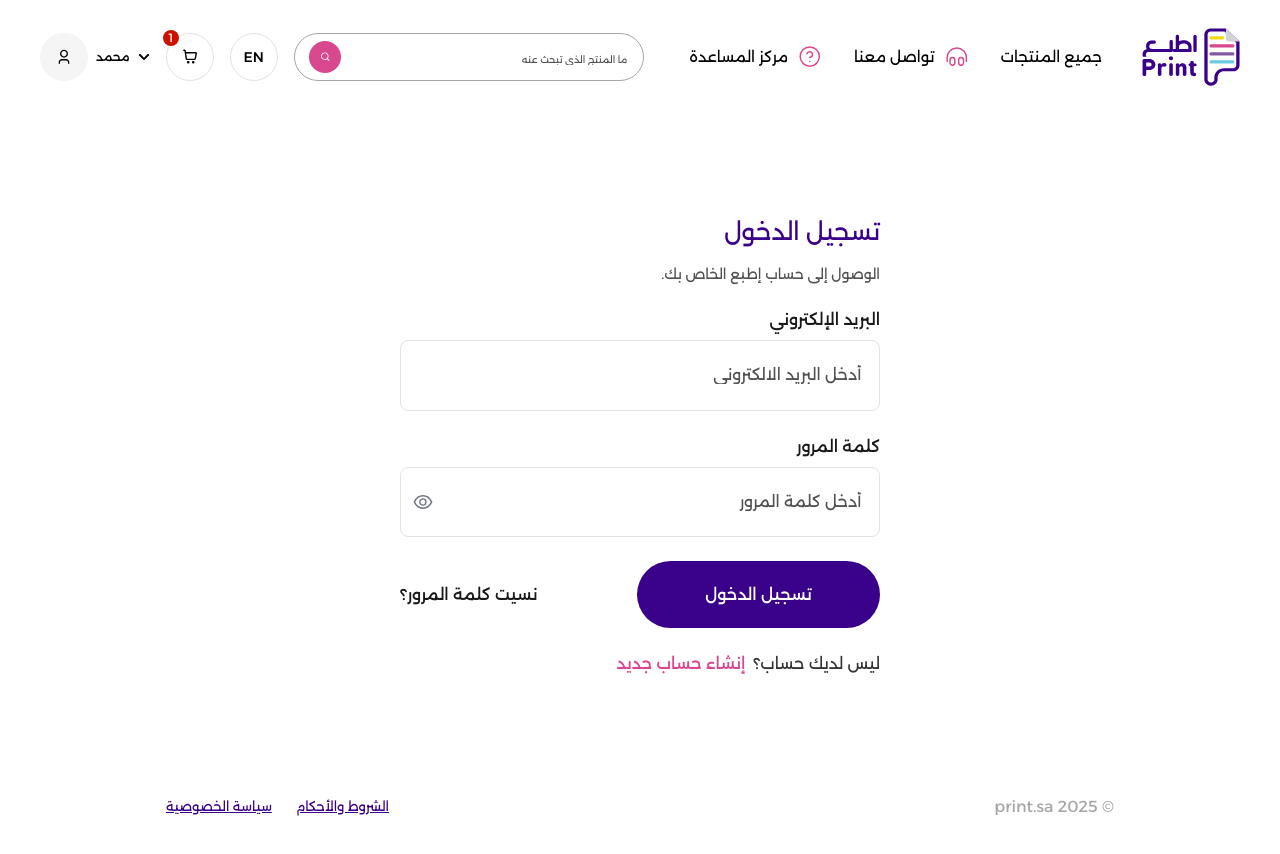
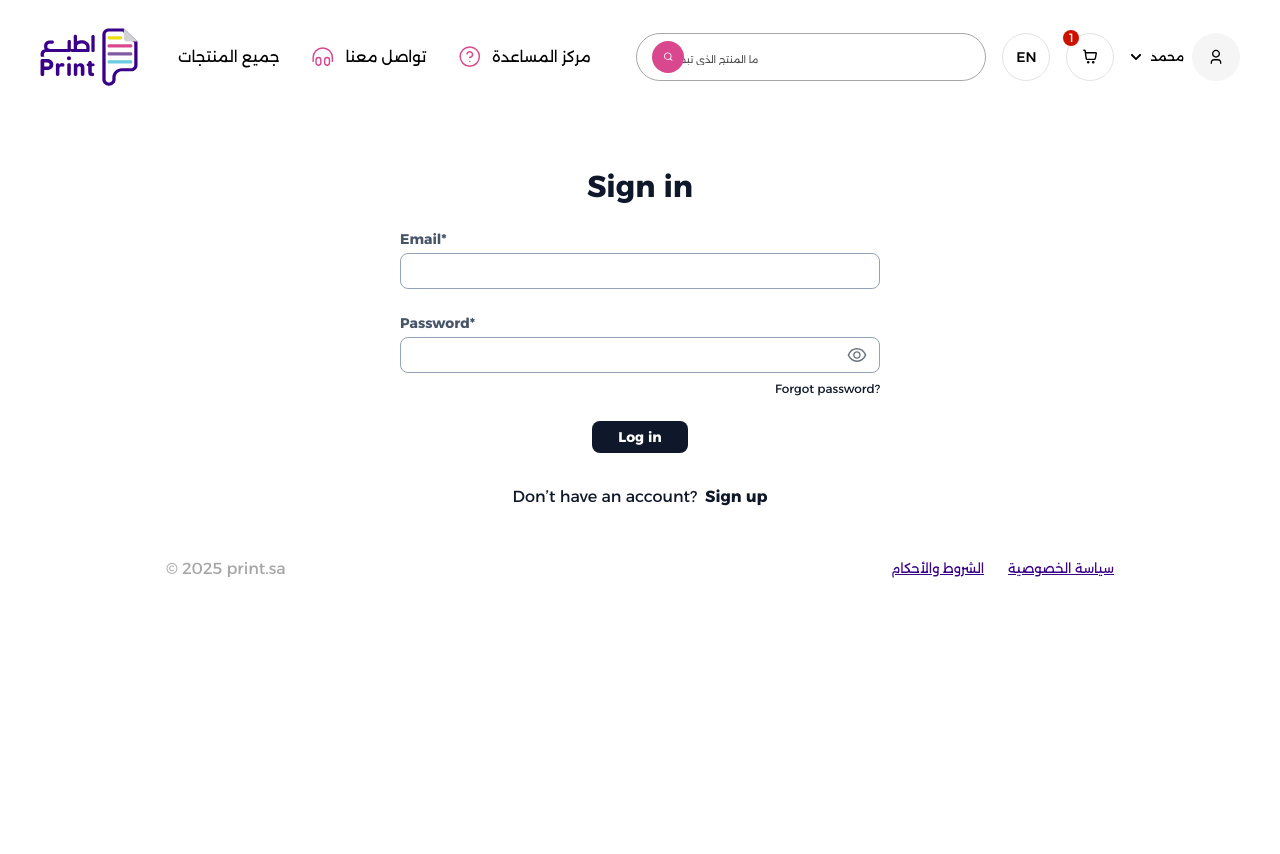
Before and after one commit to abdelrahman-Ebrahim/printplus, a Next.js app: page /login in a window 1280 px wide. Shown: the top 854 px of the page. After the commit the page ends 800 px from the top, so only its background shows below. Built offline with nearby package versions, Linux system fonts and the light colour scheme; what @mui/material-nextjs would draw is missing.

Commit message:
Login & Register update

```diff
--- a/app/(auth)/login/page.tsx
+++ b/app/(auth)/login/page.tsx
@@ -52,61 +52,54 @@ const LoginPage = () => {
   };
 
   return (
-    <div className="flex justify-center items-center px-10 min-h-[650px]">
+    <div className="flex justify-center items-center px-10 my-12">
       <form
         className="flex flex-col justify-center items-center gap-6 md:min-w-[480px]"
         onSubmit={handleSubmit(onSubmit)}
       >
         {/* Title and subtitle */}
-        <div className="flex flex-col gap-4 w-full">
-          <h2 className="text-2xl text-primary">تسجيل الدخول</h2>
-          <p className="text-sm text-[#525252]">
-            الوصول إلى حساب إطبع الخاص بك.
-          </p>
-        </div>
-
+        <h2 className="text-3xl text-shadeBlack font-bold">Sign in</h2>
         {/* Email Section */}
         <InputField
           id="email"
-          label="البريد الإلكتروني"
+          label="Email*"
           type="email"
-          placeholder="أدخل البريد الالكتروني"
           {...register("email", { required: "هذا الحقل مطلوب" })}
         />
         {errors.email && <p className="text-red-500">{errors.email.message}</p>}
 
-        {/* Password Section */}
+        {/* Password and forgot password Section */}
+        <div className="w-full flex flex-col gap-2">
           <InputField
             id="password"
-          label="كلمة المرور"
+            label="Password*"
             type="password"
-          placeholder="أدخل كلمة المرور"
             {...register("password", { required: "هذا الحقل مطلوب" })}
           />
+
+          <Link href={"/forgetpassword"} className="text-xs text-shadeBlack self-end">
+            Forgot password?
+          </Link>
           {errors.password && (
             <p className="text-red-500">{errors.password.message}</p>
           )}
+        </div>
 
+        {/* Submit Button*/}
+        <CustomButton
+          type="submit"
+          label={isSubmitting ? "Loging in..." : "Log in "}
+          disabled={isSubmitting}
+          className="w-[96px]"
+        />
         {/* Error Message */}
         {error && <p className="text-red-500">{error}</p>}
 
-        {/* Button and forget password section */}
-        <div className="w-full flex justify-between items-center">
-          <CustomButton
-            type="submit"
-            label={isSubmitting ? "جارٍ تسجيل الدخول..." : "تسجيل الدخول"}
-            disabled={isSubmitting}
-          />
-          <Link href="/forgetpassword" className="font-medium text-[#191919]">
-            نسيت كلمة المرور؟
-          </Link>
-        </div>
-
         {/* Register Redirect Section */}
-        <div className="w-full flex items-center gap-2">
-          <p className="text-[#333333]">ليس لديك حساب؟</p>
-          <Link href="/register" className="font-medium text-secondary">
-            إنشاء حساب جديد
+        <div className="w-full flex justify-center items-center gap-2 mt-2">
+          <p className="text-shadeBlack">Don’t have an account?</p>
+          <Link href="/register" className="font-bold text-shadeBlack">
+            Sign up
           </Link>
         </div>
       </form>
--- a/app/(auth)/register/page.tsx
+++ b/app/(auth)/register/page.tsx
@@ -14,43 +14,43 @@ const RegisterPage = () => {
   };
 
   return (
-    <div className="mx-[210px] my-[5px]">
-      <div className="flex flex-col gap-6">
+    <div className="my-12">
+      <div className="mx-12 flex flex-col justify-center items-center gap-6">
         {/* Header and tab switching */}
         {/* Form Header */}
         <div className="flex flex-col gap-4">
-          <h2 className="text-2xl text-primary">إنشاء حساب جديد</h2>
+          <h2 className="text-2xl text-shadeBlack font-medium">Sign up</h2>
         </div>
 
         {/* Form Tab Switcher */}
-        <div className="w-[316px] h-[46px] p-[10px] rounded-[29px] bg-[#F3F3F3F3] self-center flex justify-between items-center">
+        <div className="w-[179px] h-[44px] rounded-lg flex justify-center items-center">
+          {/* Individual Tab */}
+          <div
+            className={`flex justify-center text-sm items-center border border-r-0 rounded-tl-lg rounded-bl-lg w-[90px] h-[44px] py-[10px] px-[12px] cursor-pointer ${
+              activeTab === "individual"
+                ? "text-[#4F46E5] bg-[#EEF2FF] border-[#6366F1] border-r-[1px] border-r-[#6366F1]"
+                : "bg-transparent text-[#475569]"
+            }`}
+            onClick={() => handleTabClick("individual")}
+          >
+            Individual
+          </div>
+
           {/* Company Tab */}
           <div
-            className={`flex justify-center items-center rounded-[29px] flex-1 w-[156px] h-[36px] cursor-pointer ${
+            className={`flex justify-center text-sm items-center border border-l-0 rounded-tr-lg rounded-br-lg w-[90px] h-[44px] py-[10px] px-[12px] cursor-pointer ${
               activeTab === "company"
-                ? "bg-secondary text-white"
-                : "bg-transparent text-black"
+                ? "text-[#4F46E5] bg-[#EEF2FF] border-[#6366F1] border-l-[1px] border-l-[#6366F1]"
+                : "bg-transparent text-[#475569]"
             }`}
             onClick={() => handleTabClick("company")}
           >
-            شركة
-          </div>
-
-          {/* Individual Tab */}
-          <div
-            className={`flex justify-center items-center rounded-[29px] flex-1 w-[156px] h-[36px] cursor-pointer ${
-              activeTab === "individual"
-                ? "bg-secondary text-white"
-                : "bg-transparent text-black"
-            }`}
-            onClick={() => handleTabClick("individual")}
-          >
-            فرد
+            Company
           </div>
         </div>
 
         {/* Conditional Rendering Based on Active Tab */}
-        <div className="mt-6">
+        <div className="w-full flex justify-center">
           {activeTab === "company" ? (
             <CompanyForm /> // Render the Company Form component
           ) : (
@@ -59,20 +59,17 @@ const RegisterPage = () => {
         </div>
 
         {/* Terms and Login Redirect Section */}
-        <div className="flex flex-col gap-[22px]">
+        <div className="flex flex-col justify-center items-center gap-8 mt-2">
           <div className="flex gap-2">
-            <p className="text-[#333333]">
-              بالنقر على زر إنشاء الحساب في الاسفل فانت توافق على
-            </p>
-            <Link href={"/"} className="text-secondary">
-              الشروط والأحكام
+            <p className="text-shadeBlack">Already have an account?</p>
+            <Link href={"/login"} className="text-shadeBlack font-bold">
+              Log in
             </Link>
           </div>
-          <div className="flex gap-2">
-            <p className="text-[#333333]">هل لديك حساب؟</p>
-            <Link href={"/login"} className="text-secondary">
-              تسجيل الدخول
-            </Link>
+          <div>
+            <p className="text-sm text-shadeGray">
+          By signing up, you agree to our <Link href={"/"} className="underline">Privacy Policy</Link> and <Link href={"/"} className="underline">Terms of Service</Link>.
+            </p>
           </div>
         </div>
       </div>
--- a/app/globals.css
+++ b/app/globals.css
@@ -45,3 +45,7 @@
     font-style: normal;
   }
 }
+
+.react-tel-input .form-control {
+  padding-left: 80px !important;
+}
--- a/app/layout.tsx
+++ b/app/layout.tsx
@@ -16,7 +16,7 @@ export default function RootLayout({
   children: React.ReactNode;
 }>) {
   return (
-    <html lang="en" dir="rtl">
+    <html lang="en">
       <body suppressHydrationWarning={true} className="font-alex overflow-hidden-x-hidden">
         <AppRouterCacheProvider>
           <Navbar />
--- a/components/AuthComponents/RegisterForms/CompanyForm.tsx
+++ b/components/AuthComponents/RegisterForms/CompanyForm.tsx
@@ -126,19 +126,20 @@ const CompanyForm = () => {
   };
 
   return (
-    <form className="flex flex-col gap-6" onSubmit={handleSubmit(onSubmit)}>
-      <div className="flex flex-col md:flex-row items-center gap-[132px]">
-        <div className="flex flex-col gap-8 w-full">
+    <form
+      className="flex flex-col gap-6 mx-[79px] w-full justify-center items-center"
+      onSubmit={handleSubmit(onSubmit)}
+    >
+      <div className="flex flex-col md:flex-row items-start gap-[132px] w-full">
+        <div className="flex flex-col gap-6 w-full">
           <InputField
             id="companyName"
-            label="الإسم"
-            placeholder="اسم"
+            label="Full name*"
             {...register("companyName", { required: "هذا الحقل مطلوب" })}
           />
           <InputField
             id="email"
-            label="البريد الإلكتروني"
-            placeholder="أدخل البريد الإلكتروني"
+            label="Email*"
             {...register("email", {
               required: "هذا الحقل مطلوب",
               pattern: {
@@ -150,59 +151,61 @@ const CompanyForm = () => {
           <InputField
             id="mobileNo"
             isPhoneInput={true}
-            label="رقم الجوال"
+            label="Mobile Number*"
             value={mobileNo}
             onPhoneChange={handlePhoneChange} // Pass the handler function
           />
 
+          <InputField
+            id="password"
+            label="Password*"
+            type="password"
+            {...register("password", { required: "هذا الحقل مطلوب" })}
+          />
+
+          <InputField
+            id="confirmPassword"
+            label="Confirm Password*"
+            type="password"
+            {...register("confirmPassword", {
+              required: "هذا الحقل مطلوب",
+              validate: (value) =>
+                value === watch("password") || "كلمة المرور غير متطابقة",
+            })}
+          />
+        </div>
+
+        <div className="flex flex-col gap-6 w-full">
           <SelectField
             id="cityId"
-            label="المدينة"
+            label="City*"
             options={cities}
             register={register("cityId", { required: "هذا الحقل مطلوب" })}
             error={errors.cityId?.message}
           />
 
           <InputField
+            id="vatNumber"
+            label="Tax Number*"
+            {...register("vatNumber", { required: "هذا الحقل مطلوب" })}
+          />
+
+          <InputField
             id="vatName"
-            label="الاسم الضريبي"
+            label="Tax Name*"
             {...register("vatName", { required: "هذا الحقل مطلوب" })}
           />
-        </div>
-        <div className="flex flex-col gap-8 w-full">
-          <InputField
-            id="password"
-            label="كلمة المرور"
-            placeholder="أدخل كلمة المرور"
-            type="password"
-            {...register("password", { required: "هذا الحقل مطلوب" })}
-          />
-          <InputField
-            id="confirmPassword"
-            label="تأكيد كلمة المرور"
-            type="password"
-            placeholder="أدخل كلمة المرور"
-            {...register("confirmPassword", {
-              required: "هذا الحقل مطلوب",
-              validate: (value) =>
-                value === watch("password") || "كلمة المرور غير متطابقة",
-            })}
-          />
-          <InputField
-            id="vatNumber"
-            label="الرقم الضريبي"
-            {...register("vatNumber", { required: "هذا الحقل مطلوب" })}
-          />
+
           <InputField
             id="vatAddress"
-            label="العنوان الضريبي"
+            label="Tax Address*"
             {...register("vatAddress", { required: "هذا الحقل مطلوب" })}
           />
         </div>
       </div>
       <div>
         <CustomButton
-          label={loading ? "جارٍ الإرسال..." : "إنشاء"}
+          label={loading ? "Signing up..." : "Sign up"}
           type="submit"
           className="mt-6"
           disabled={!isValid || loading}
--- a/components/AuthComponents/RegisterForms/IndividualForm.tsx
+++ b/components/AuthComponents/RegisterForms/IndividualForm.tsx
@@ -104,20 +104,20 @@ const IndividualForm = () => {
   };
 
   return (
-    <form className="flex flex-col gap-6" onSubmit={handleSubmit(onSubmit)}>
-      <div className="flex flex-col md:flex-row items-center gap-[132px]">
-        {/* Right Side */}
-        <div className="flex flex-col gap-8 w-full">
+    <form
+      className="flex flex-col gap-6 w-[485px]"
+      onSubmit={handleSubmit(onSubmit)}
+    >
+      <div className="flex flex-col items-center">
+        <div className="flex flex-col gap-6 w-full">
           <InputField
             id="fullName"
-            label="الإسم"
-            placeholder="اسم"
+            label="Full name*"
             {...register("fullName", { required: "هذا الحقل مطلوب" })}
           />
           <InputField
             id="email"
-            label="البريد الإلكتروني"
-            placeholder="أدخل البريد الإلكتروني"
+            label="Email*"
             {...register("email", {
               required: "هذا الحقل مطلوب",
               pattern: {
@@ -129,25 +129,20 @@ const IndividualForm = () => {
           <InputField
             id="mobileNo"
             isPhoneInput={true}
-            label="رقم الجوال"
+            label="Mobile Number*"
             value={mobileNo}
             onPhoneChange={handlePhoneChange} // Pass the handler function
           />
-        </div>
 
-        {/* Left Side */}
-        <div className="flex flex-col gap-8 w-full">
           <InputField
             id="password"
-            label="كلمة المرور"
-            placeholder="أدخل كلمة المرور"
+            label="Password*"
             type="password"
             {...register("password", { required: "هذا الحقل مطلوب" })}
           />
           <InputField
             id="confirmpassword"
-            label="تأكيد كلمة المرور"
-            placeholder="أدخل كلمة المرور"
+            label="Confirm Password*"
             type="password"
             {...register("confirmPassword", {
               required: "هذا الحقل مطلوب",
@@ -156,16 +151,16 @@ const IndividualForm = () => {
             })}
           />
         </div>
-      </div>
 
         {/* Submit Button */}
         <div>
           <CustomButton
-          label={loading ? "جارٍ التسجيل..." : "تسجيل"}
+            label={loading ? "Signing up..." : "Sign up"}
             type="submit"
             className="mt-6"
             disabled={!isValid || loading}
           />
+        </div>
       </div>
     </form>
   );
--- a/components/SharedComponents/CustomButton.tsx
+++ b/components/SharedComponents/CustomButton.tsx
@@ -24,9 +24,9 @@ const CustomButton: React.FC<ButtonProps> = ({
       type={type}
       onClick={onClick}
       disabled={disabled || isLoading}
-      className={`min-w-[148px] w-[243px] flex items-center justify-center gap-2 rounded-[500px] px-[45.84px] py-[21.44px] font-medium text-white transition-all
+      className={`w-[125px] flex items-center justify-center gap-2 rounded-lg px-3 py-[6px] font-bold text-white text-sm transition-all
           ${
-            disabled || isLoading ? "bg-[#E0E0E0] text-[#C9C9C9]" : "bg-primary"
+            disabled || isLoading ? "bg-[#E0E0E0] text-[#C9C9C9]" : "bg-shadeBlack"
           }
           ${className}`}
     >
--- a/components/SharedComponents/InputField.tsx
+++ b/components/SharedComponents/InputField.tsx
@@ -32,24 +32,25 @@ const InputField: React.FC<InputFieldProps> = ({
   const [phoneNumber, setPhoneNumber] = useState("");
 
   return (
-    <div className="flex flex-col justify-start items-start w-full gap-2">
-      <label htmlFor={id} className="font-medium text-[#191919]">
+    <div className="flex flex-col justify-start items-start w-full gap-1">
+      <label htmlFor={id} className="font-bold text-shadeGray text-sm">
         {label}
       </label>
       <div className="relative w-full">
         {isPhoneInput ? (
-          <div className="flex flex-row-reverse border border-[#E3E3E3] rounded-lg !px-[15.5px] !py-[15.25px]">
+          <div className="flex flex-row-reverse border border-borderColor rounded-lg">
             <PhoneInput
               country={"sa"} // Default country (Saudi Arabia)
               enableSearch={true}
+              enableAreaCodes={false}
               value={phoneNumber}
               onChange={(phone, country) => {
                 setPhoneNumber(phone);
                 onPhoneChange && onPhoneChange(phone, country);
               }}
               inputClass="!border-0 text-left !ml-2 !w-full !focus:outline-none !placeholder:text-[#525252] !bg-transparent"
-              containerClass="w-full flex flex-row-reverse"
-              buttonClass="!bg-transparent !border-0 !max-w-[40px] !pr-[10px]"
+              containerClass="w-full flex"
+              buttonClass="!bg-transparent !w-[79px] !ps-4"
               dropdownClass="!bg-white !border !border-[#E3E3E3] !rounded-md"
               dropdownStyle={{
                 position: "absolute",
@@ -69,13 +70,13 @@ const InputField: React.FC<InputFieldProps> = ({
               value={value}
               {...register}
               {...rest}
-              className="border border-[#E3E3E3] px-[17.5px] py-[22.25px] rounded-lg focus:outline-none placeholder:text-[#525252] w-full"
+              className="border border-borderColor h-[36px] rounded-lg focus:outline-none placeholder:text-[#525252] w-full py-2 ps-2"
             />
             {type === "password" && (
               <button
                 type="button"
                 onClick={() => setShowPassword(!showPassword)}
-                className="absolute inset-y-0 left-3 flex items-center text-gray-500"
+                className="absolute inset-y-0 right-3 flex items-center text-gray-500"
               >
                 {showPassword ? (
                   <AiOutlineEyeInvisible size={22} />
--- a/components/SharedComponents/SelectField.tsx
+++ b/components/SharedComponents/SelectField.tsx
@@ -19,14 +19,14 @@ const SelectField: React.FC<SelectFieldProps> = ({
 }) => {
   return (
     <div className="flex flex-col justify-start items-start w-full gap-2 relative">
-      <label htmlFor={id} className="font-medium text-[#191919]">
+      <label htmlFor={id} className="font-bold text-shadeGray text-sm">
         {label}
       </label>
       <div className="relative w-full">
         <select
           id={id}
           {...register}
-          className="border border-[#E3E3E3] px-[17.5px] py-[22.25px] rounded-lg focus:outline-none placeholder:text-[#525252] w-full appearance-none bg-white"
+          className="border border-borderColor h-[36px] rounded-lg text-sm focus:outline-none w-full py-2 ps-2 appearance-none"
         >
           {options.map((option) => (
             <option key={option.value} value={option.value} className="text-gray-900">
@@ -35,7 +35,7 @@ const SelectField: React.FC<SelectFieldProps> = ({
           ))}
         </select>
         {/* Custom Dropdown Arrow */}
-        <FaChevronDown className="absolute left-4 top-1/2 transform -translate-y-1/2 text-gray-500 pointer-events-none" />
+        <FaChevronDown className="absolute right-4 top-1/2 transform -translate-y-1/2 text-gray-500 pointer-events-none" />
       </div>
       {error && <p className="text-red-500 text-sm">{error}</p>}
     </div>
--- a/tailwind.config.ts
+++ b/tailwind.config.ts
@@ -11,6 +11,9 @@ export default {
       colors: {
         primary: "#390089",
         secondary: "#D9488F",
+        shadeBlack: "#0F172A",
+        shadeGray : "#475569",
+        borderColor: "#94A3B8",
       },
       fontFamily: {
         alex: ["Alexandria", "sans-serif"],
```
Lines whose indentation alone changed are shown as unchanged.
